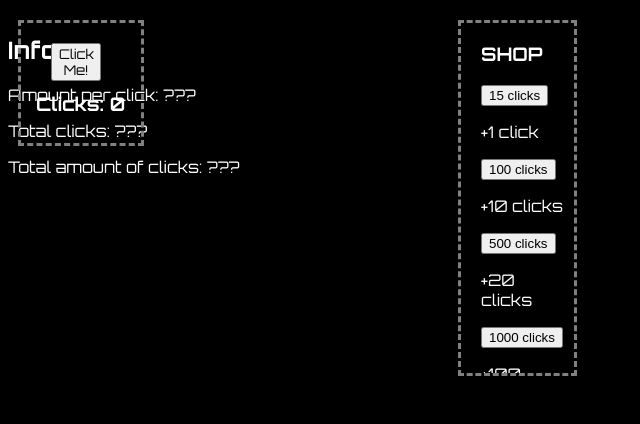
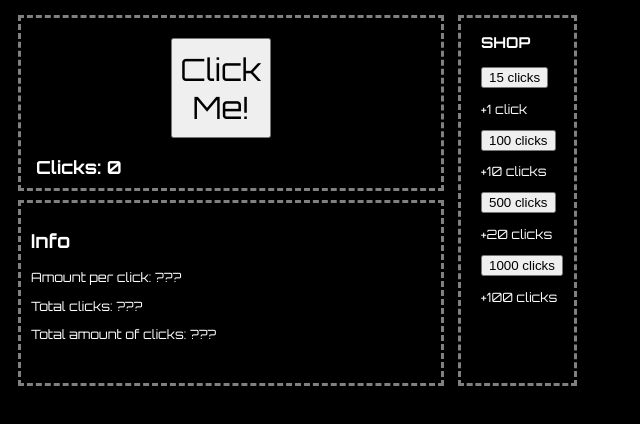
Before and after one commit to IanNpdx5/Mysites, a plain HTML site: page indexB.html in a window 1280 px wide. Shown: the whole page, without its empty margins (0-640 px from the left). Drawn offline with nearby package versions, Linux system fonts and the light colour scheme.

Commit message:
Update styleB.css

```diff
--- a/styleB.css
+++ b/styleB.css
@@ -1,33 +1,38 @@
- body {
+            body {
                 font-family: "Orbitron", Arial, sans-serif;
                 background-color: black;
                 color: white;
+                font-size: 0.8em;
             }
             #page {
                 position: absolute;
                 width: 300px;
-                top: 15px;
+                top: 10px;
             }
             #buttondiv {
-                width: 100px;
-                height: 100px;
+                width: 400px;
+                height: 150px;
                 padding: 10px;
                 position: absolute;
                 left: 10px;
                 top: 5px;
                 border: dashed;
                 border-color: gray;
+                font-size: 1.2em;
+                overflow: auto;
             }
             #buttondiv button {
                 font-family: "Orbitron", Arial, sans-serif;
-                width: 50px;
+                width: 100px;
+                height: 100px;
                 position: absolute;
-                left: 30px;
+                left: 150px;
                 top: 20px;
+                font-size: 2em;
             }
             #buttondiv h3 {
                 position: absolute;
-                top: 50px;
+                top: 120px;
                 left: 15px;
             }
             #count {
@@ -44,7 +49,18 @@
                 padding-left: 20px;
                 border: dashed;
                 border-color: gray;
-                height: 340px;
+                height: 355px;
                 width: 83px;
                 overflow: auto;
             }
+            #info {
+                position: absolute;
+                left: 10px;
+                top: 190px;
+                width: 400px;
+                height: 160px;
+                border: dashed;
+                border-color: gray;
+                overflow: auto;
+                padding: 10px;
+            }
```
